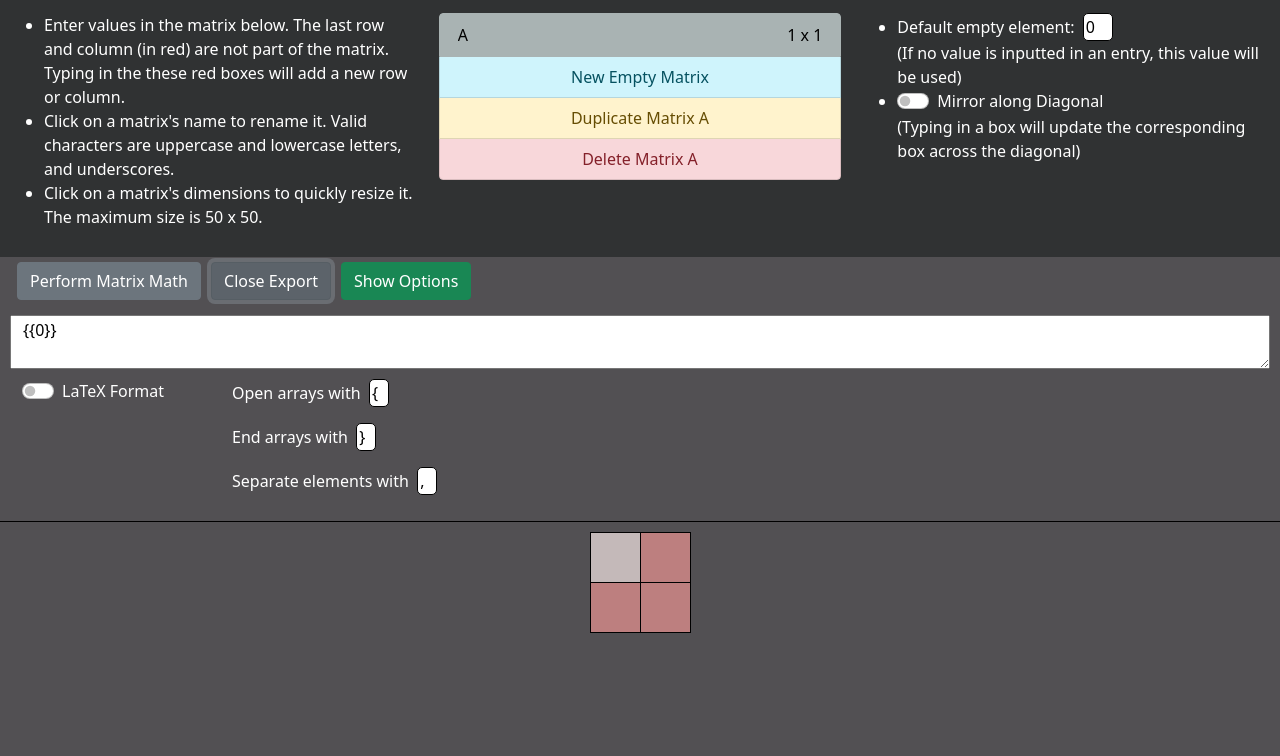
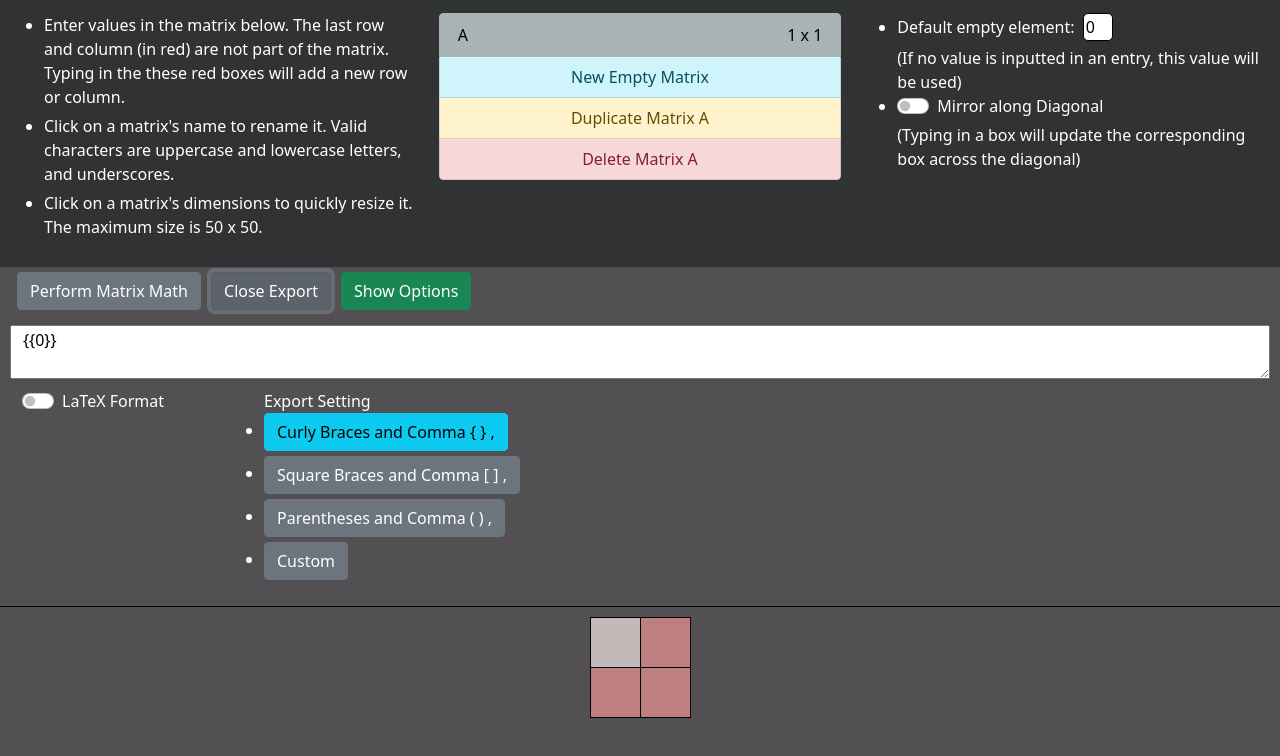
Before and after one commit to andrewctam/matrix-gen, a React (Create React App) app: page / in a window 1280 px wide. Both pictures are taken after a click on the button "Export Matrix". Shown: the top 756 px of the page. Built offline with nearby package versions, Linux system fonts and the light colour scheme.

Commit message:
Export presets

```diff
--- a/public/index.html
+++ b/public/index.html
@@ -155,6 +155,10 @@
     margin-bottom: 10px;
   }
 
+  li {
+    margin-bottom: 5px;
+  }
+
 
 
 
--- a/src/matrix/MatrixExport.js
+++ b/src/matrix/MatrixExport.js
@@ -5,7 +5,7 @@ import ParameterSwitchInput from '../inputs/ParameterSwitchInput.js';
 class MatrixEditor extends React.Component {
     constructor(props) {
         super(props);
-        this.state = {start: "{", end: "}", delim: ",", latex: false, environment: "bmatrix"};
+        this.state = {start: "{", end: "}", delim: ",", latex: false, environment: "bmatrix", custom: false, exportOption: "{},"};
     }
 
     render() {
@@ -21,13 +21,46 @@ class MatrixEditor extends React.Component {
                 <ParameterTextInput width = {"100px"} defaultVal = {"bmatrix"} id={"environment"} updateParameter={this.updateExportParameter}/></p>
                 :
 
-                <div>
-                <p>Open arrays with &nbsp;
-                    <ParameterTextInput width = {"20px"} defaultVal = {"{"} id={"start"} updateParameter={this.updateExportParameter}/></p>
-                <p>End arrays with &nbsp;
-                    <ParameterTextInput width = {"20px"} defaultVal = {"}"} id={"end"} updateParameter={this.updateExportParameter}/></p>
-                <p>Separate elements with &nbsp;
-                    <ParameterTextInput width = {"20px"} defaultVal = {","} id={"delim"} updateParameter={this.updateExportParameter}/></p>
+                <div className ="row">
+                <div className = "col-sm-6">
+                    <ul>
+                        Export Setting
+                        <li><button id = "{},"
+                        onClick = {this.usePreset}
+                        className = {this.state.exportOption === "{}," ? "btn btn-info" : "btn btn-secondary"}>
+                        {"Curly Braces and Comma { } ,"}
+                        </button></li>
+
+                        <li><button id = "[],"
+                        onClick = {this.usePreset}
+                        className = {this.state.exportOption === "[]," ? "btn btn-info" : "btn btn-secondary"}>
+                        {"Square Braces and Comma [ ] ,"}
+                        </button></li>
+
+                        <li><button id = "(),"
+                        onClick = {this.usePreset}
+                        className = {this.state.exportOption === "()," ? "btn btn-info" : "btn btn-secondary"}>
+                        {"Parentheses and Comma ( ) ,"}
+                        </button></li>
+
+                        <li><button
+                        onClick = {this.toggleCustom}
+                        className = {this.state.exportOption === "custom" ? "btn btn-info" : "btn btn-secondary"}>
+                        {"Custom"}
+                        </button></li>
+                    </ul>
+                </div>
+
+                {this.state.custom ?
+                <div className = "col-sm-6">
+                    <p>Open arrays with &nbsp;
+                        <ParameterTextInput width = {"20px"} id={"start"} updateParameter={this.updateExportParameter}/></p>
+                    <p>End arrays with &nbsp;
+                        <ParameterTextInput width = {"20px"} id={"end"} updateParameter={this.updateExportParameter}/></p>
+                    <p>Separate elements with &nbsp;
+                        <ParameterTextInput width = {"20px"} id={"delim"} updateParameter={this.updateExportParameter}/></p>
+                </div>: null}
+
                 </div>}
             </div>
         </div>
@@ -102,10 +135,56 @@ class MatrixEditor extends React.Component {
             case "latex":
                 this.setState({latex: updated});
                 break;
+            case "custom":
+                this.setState({custom: updated});
+                break;
             default: break;
 
         }
     }
+
+
+    usePreset = (e) => {
+        this.toggleCustom(false);
+        var updated = e.target.id;
+        console.log(updated)
+        switch (updated) {
+            case "{},":
+                this.setState({
+                    start: "{",
+                    end: "}",
+                    delim: ",",
+                    exportOption: "{},"
+                });
+                break;
+            case "[],":
+                this.setState({
+                    start: "[",
+                    end: "]",
+                    delim: ",",
+                    exportOption: "[],"
+                });
+                break;
+            case "(),":
+                this.setState({
+                    start: "(",
+                    end: ")",
+                    delim: ",",
+                    exportOption: "(),"
+                });
+            break;
+            default: break;
+
+        }
+    }
+
+    toggleCustom = (option = true) => {
+        this.updateExportParameter("custom", option);
+        this.setState({exportOption: "custom"})
+    }
+
+
+
 }
 
 
--- a/src/matrix/MatrixMath.js
+++ b/src/matrix/MatrixMath.js
@@ -31,7 +31,7 @@ class MatrixMath extends React.Component {
 
     handleChange = (e) => {
         var updated = e.target.value
-        if (/^[a-zA-Z0-9_*^+\-\s()]*$/.test(updated)) {
+        if (/^[a-zA-Z0-9._*^+\-\s()]*$/.test(updated)) {
             this.setState({expression: updated})
         }
     }
@@ -66,7 +66,7 @@ class MatrixMath extends React.Component {
                     output.push(str.substring(start, end + 1))
                 else
                     continue;
-            } else if (/[0-9]/.test(char))  {
+            } else if (/[0-9.]/.test(char))  {
                 if (parsingLetter) {
                     output.push(str.substring(start, end + 1))
                     start = -1
```
